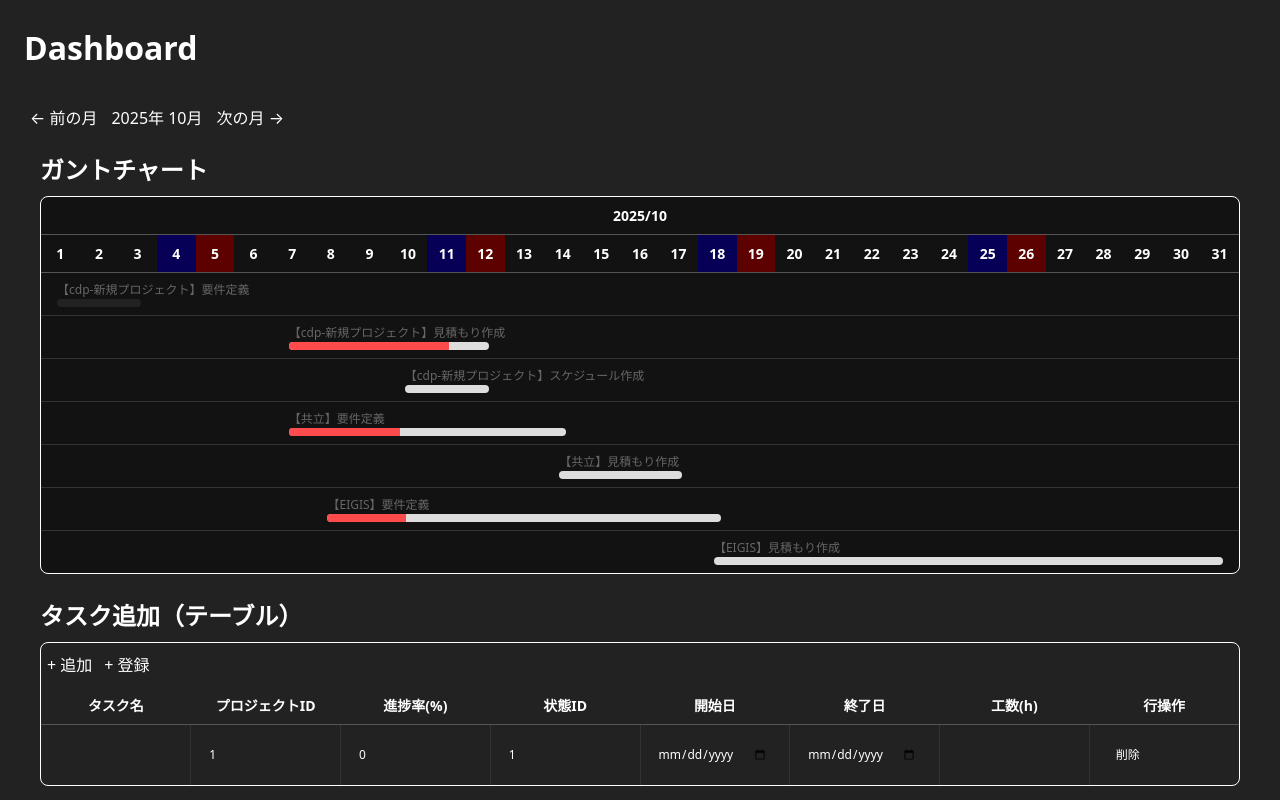
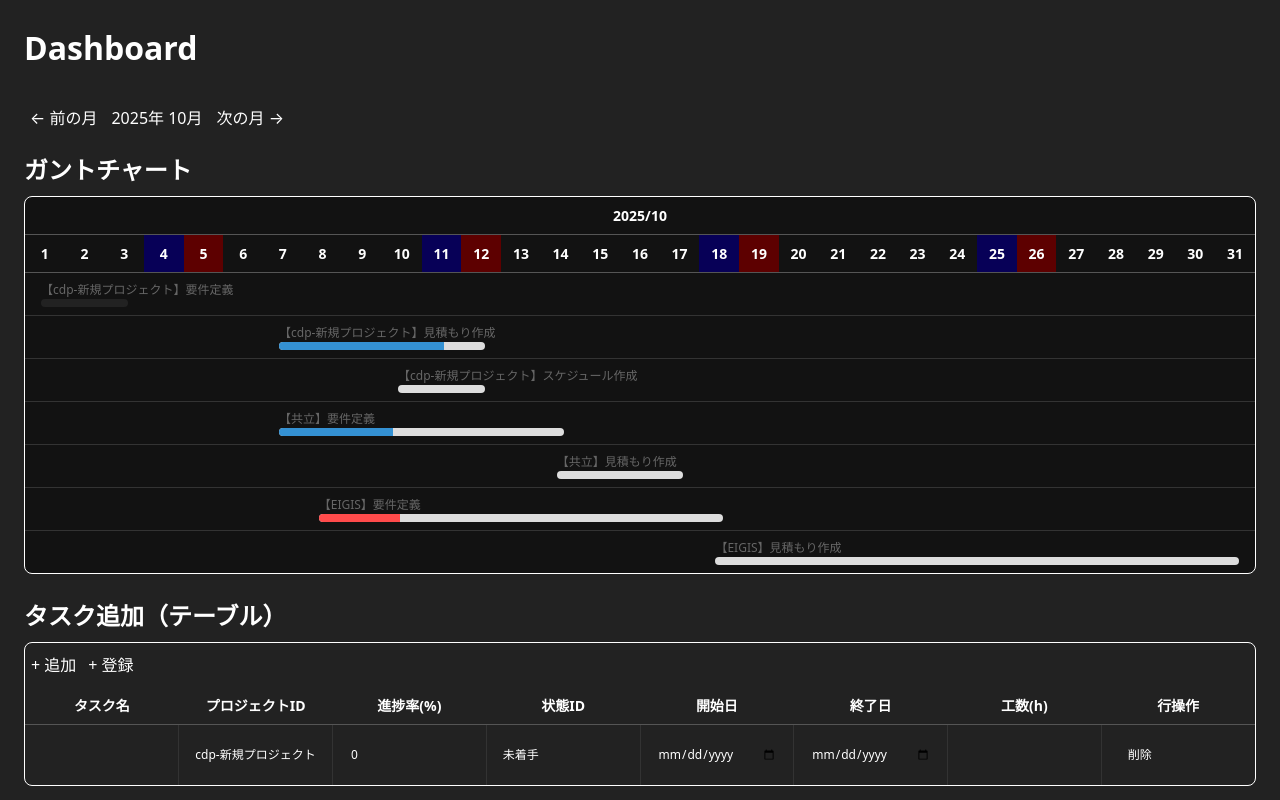
Before and after one commit to Fukushige2551/-Daily-Report, a Next.js app in the folder next/: page / in a window 1280 px wide. Shown: the top 800 px of the page. Built offline with nearby package versions, Linux system fonts and the light colour scheme.

Commit message:
add': select

```diff
--- a/next/src/app/page.jsx
+++ b/next/src/app/page.jsx
@@ -8,9 +8,9 @@ export default function Page() {
   /** 初期データ（固定） */
   const initialTasks = [
     { id: 1, project_id: 1, name: '要件定義',     complete_ratio: 100, task_status: 3, start_date: '2025-10-1',  end_date: '2025-10-3',  time: '40' },
-    { id: 2, project_id: 1, name: '見積もり作成', complete_ratio: 80,  task_status: 1, start_date: '2025-10-7',  end_date: '2025-10-12', time: '24' },
+    { id: 2, project_id: 1, name: '見積もり作成', complete_ratio: 80,  task_status: 2, start_date: '2025-10-7',  end_date: '2025-10-12', time: '24' },
     { id: 3, project_id: 1, name: 'スケジュール作成', complete_ratio: 0, task_status: 1, start_date: '2025-10-10', end_date: '2025-10-12', time: '16' },
-    { id: 4, project_id: 2, name: '要件定義',     complete_ratio: 40, task_status: 1, start_date: '2025-10-7',  end_date: '2025-10-14', time: '40' },
+    { id: 4, project_id: 2, name: '要件定義',     complete_ratio: 40, task_status: 2, start_date: '2025-10-7',  end_date: '2025-10-14', time: '40' },
     { id: 5, project_id: 2, name: '見積もり作成', complete_ratio: 0, task_status: 1, start_date: '2025-10-14', end_date: '2025-10-17', time: '24' },
     { id: 6, project_id: 3, name: '要件定義',     complete_ratio: 20, task_status: 1, start_date: '2025-10-8',  end_date: '2025-10-18', time: '48' },
     { id: 7, project_id: 3, name: '見積もり作成', complete_ratio: 0,  task_status: 1, start_date: '2025-10-18', end_date: '2025-11-03', time: '48' },
@@ -66,14 +66,13 @@ export default function Page() {
   const saveEdit = (id) => {
     const target = tasks.find(t => t.id === id);
     if (!target) return;
-    if (!target.name?.trim()) return alert('タスク名を入力してね');
-    if (!target.start_date || !target.end_date) return alert('開始日と終了日を入れてね');
-    if (new Date(target.start_date) > new Date(target.end_date)) return alert('開始日は終了日以前にしてね');
+    if (!target.name?.trim()) return alert('タスク名を入力してください');
+    if (new Date(target.start_date) > new Date(target.end_date)) return alert('開始日は終了日以前にしてください');
     setTasks(prev => prev.map(t => t.id === id ? sanitizeTask(t) : t));
     setEditingId(null);
   };
   const deleteTask = (id) => {
-    if (!confirm('このタスクを削除する？')) return;
+    if (!confirm('このタスクを削除しますか？')) return;
     setTasks(prev => prev.filter(t => t.id !== id));
   };
 
@@ -98,7 +97,7 @@ export default function Page() {
       }
     });
     if (errs.length) {
-      alert('入力を確認してね：\n' + errs.join('\n'));
+      alert('入力を確認してください：\n' + errs.join('\n'));
       return;
     }
 
@@ -109,7 +108,7 @@ export default function Page() {
 
     // クリア
     setDraftRows([blankDraft()]);
-    alert('追加したよ！');
+    alert('追加しました');
   };
   /** ========= 編集・追加 機能ここまで ========= */
 
@@ -284,15 +283,31 @@ export default function Page() {
             <tbody>
               {draftRows.map((r) => (
                 <tr key={r.__tmpid}>
-                  {column.map(({ id, label, type }) => (
-                    <td key={id}>
+                  {column.map(({ id, label, type }) => {
+                    switch (type) {
+                      case 'id':
+                        return <td key={id}>
+                          <select value={String(r[label] ?? 0)} onChange={e => onChangeDraft(r.__tmpid, label, e.target.value)}>
+                            {Object.values(master[label]).map((m, i) => {
+                              return <option
+                                key={i}
+                                value={i + 1}
+                              >
+                                {m}
+                              </option>
+                            })}
+                          </select>
+                        </td>
+                      default:
+                        return <td key={id}>
                           <input
                             type={type === 'number' ? 'number' : type === 'date' ? 'date' : 'text'}
                             value={String(r[label] ?? '')}
                             onChange={e => onChangeDraft(r.__tmpid, label, e.target.value)}
                           />
                         </td>
-                  ))}
+                    }
+                  })}
                   <td>
                     <button type='button' onClick={() => removeDraftRow(r.__tmpid)}>削除</button>
                   </td>
--- a/next/src/js/master.js
+++ b/next/src/js/master.js
@@ -1,10 +1,10 @@
 export const master = {
-    project_id : {
+    project_id: {
         1: 'cdp-新規プロジェクト',
         2: '共立',
         3: 'EIGIS'
     },
-    task_status : {
+    task_status: {
         1: '未着手',
         2: '作業中',
         3: '完了'
--- a/next/src/style/app/page.scss
+++ b/next/src/style/app/page.scss
@@ -5,7 +5,7 @@
         margin-bottom: 24px;
     }
     &__section {
-        padding: 0 16px;
+        padding: 0;
         margin-bottom: 24px;
 
         &:last-child {
--- a/next/src/style/common/common.scss
+++ b/next/src/style/common/common.scss
@@ -4,9 +4,3 @@
     table-layout: fixed;
     word-break: break-all;
 }
-
-c-th {
-    &--number {
-        // width: 40px;
-    }
-}
--- a/next/src/style/foundation/base.scss
+++ b/next/src/style/foundation/base.scss
@@ -39,3 +39,6 @@ th, td {
 table {
     border-collapse: collapse;
 }
+input, select {
+    width: 100%;
+}
```
Lines whose indentation alone changed are shown as unchanged.
